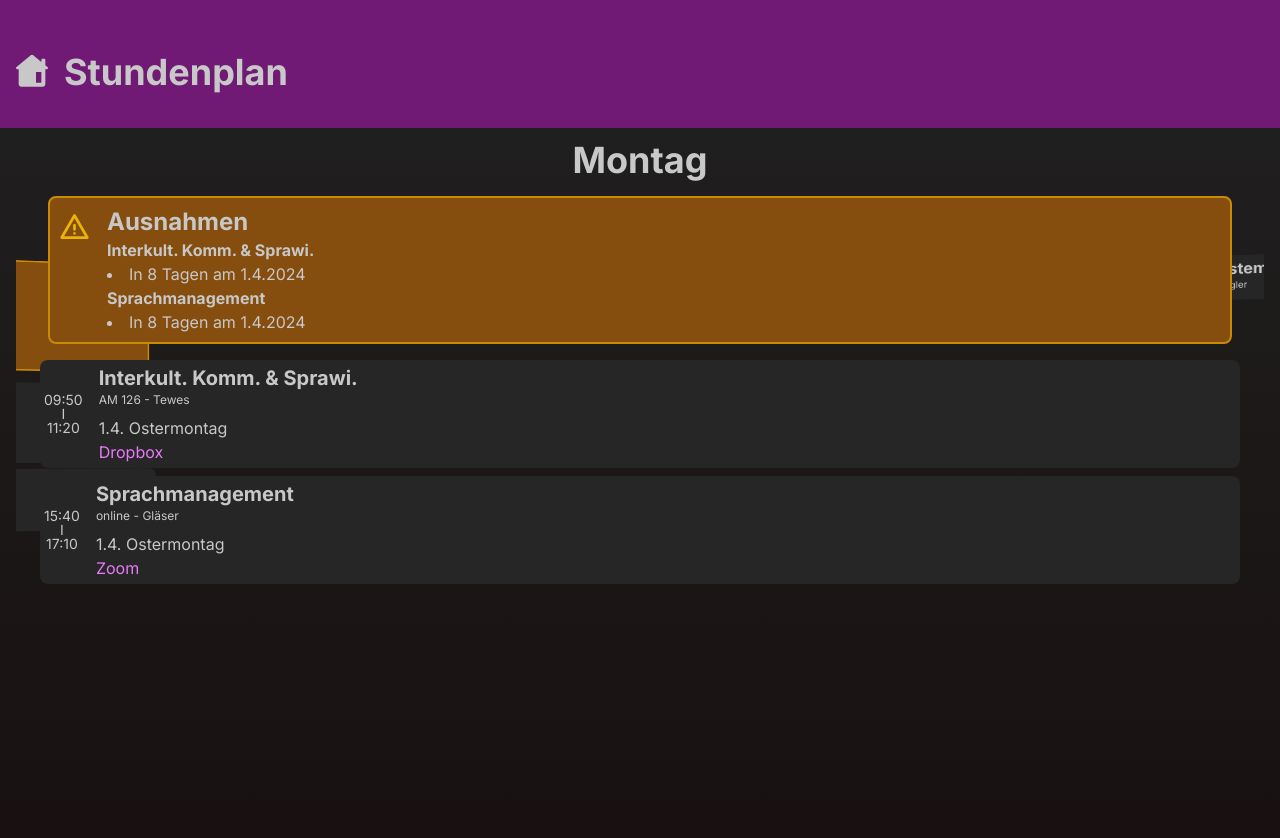
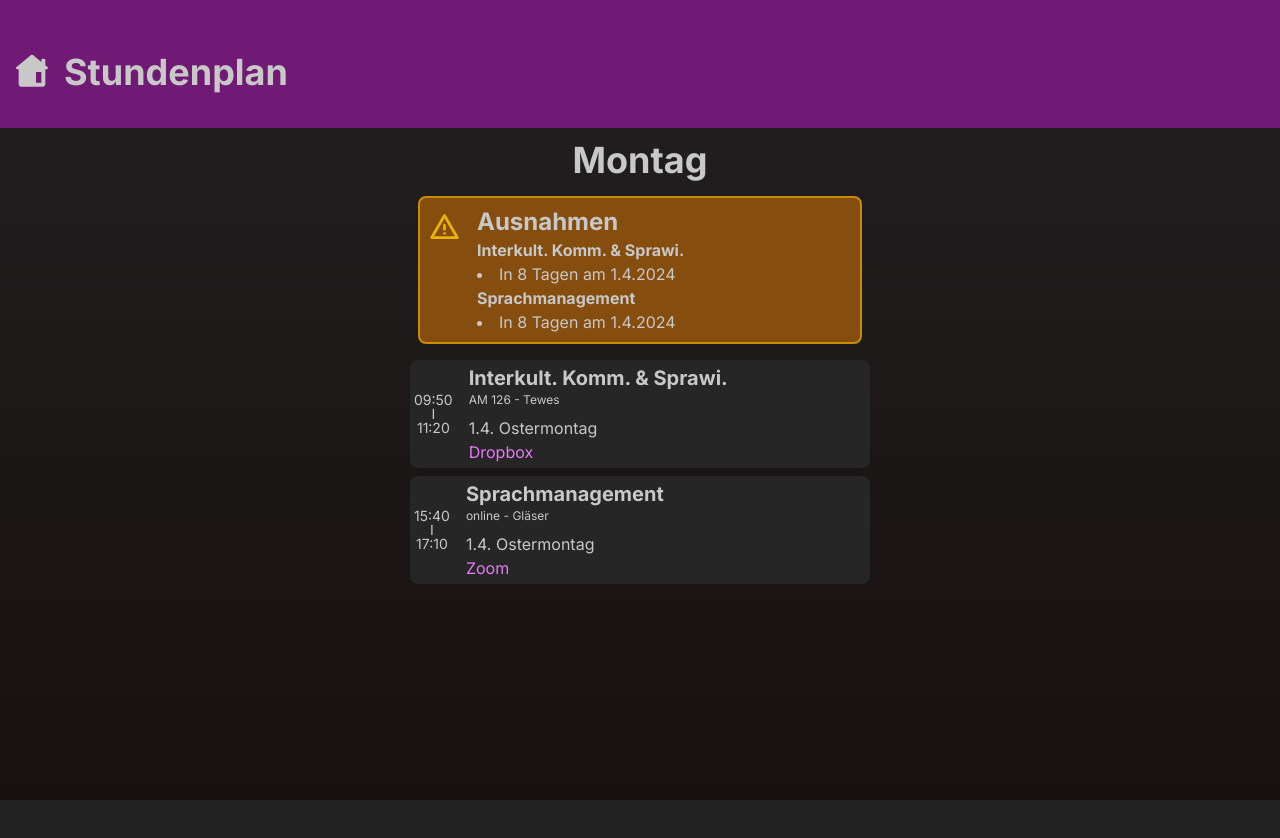
Before and after one commit to jmjules/KMM-Helper, a Next.js app: page /stundenplanSlider in a window 1280 px wide. Shown: the top 838 px of the page. After the commit the page ends 800 px from the top, so only its background shows below. Built offline with nearby package versions, Linux system fonts and the light colour scheme.

Commit message:
removed card effect since it doesnt work on ios and only breaks layout

```diff
--- a/src/app/stundenplanSlider/components/TimetableDisplaySlider.tsx
+++ b/src/app/stundenplanSlider/components/TimetableDisplaySlider.tsx
@@ -76,7 +76,7 @@ function DayItem({dayData, key}){
 	const dayExceptionsArray = getExceptions(dayData)
 
 	return (
-		<div key={key} className=" mx-4" >
+		<div key={key} >
 			<h2 className="text-4xl font-bold text-center"> {dayData.day} </h2>
 			{dayExceptionsArray.length > 0 &&
 				<ExceptionDisplay exceptionsArray={dayExceptionsArray} />
@@ -105,19 +105,10 @@ export default function TimetableDisplaySlider({ selectedDayIndex, data}: Timeta
 
 
 	return (
-		<div className="mt-3 mx-4 pb-32">
+		<div className="mt-3 mx-auto px-3 pb-5 max-w-[500px] ">
 			<swiper-container
 			 loop="true"
 			 initial-slide={selectedDayIndex}
-			 effect="coverflow"
-			 slides-per-view="auto"
-			 centered-slides="true"
-
-			 coverflow-effect-rotate="5"
-			 coverflow-effect-depth="100"
-			 coverflow-effect-stretch="0"
-			 coverflow-effect-slide-shadows="false"
-			 coverflow-effect-modifier="3"
 			>
 			{daysArray.map((dayData, index) => (
 				<swiper-slide key="index" >
```
